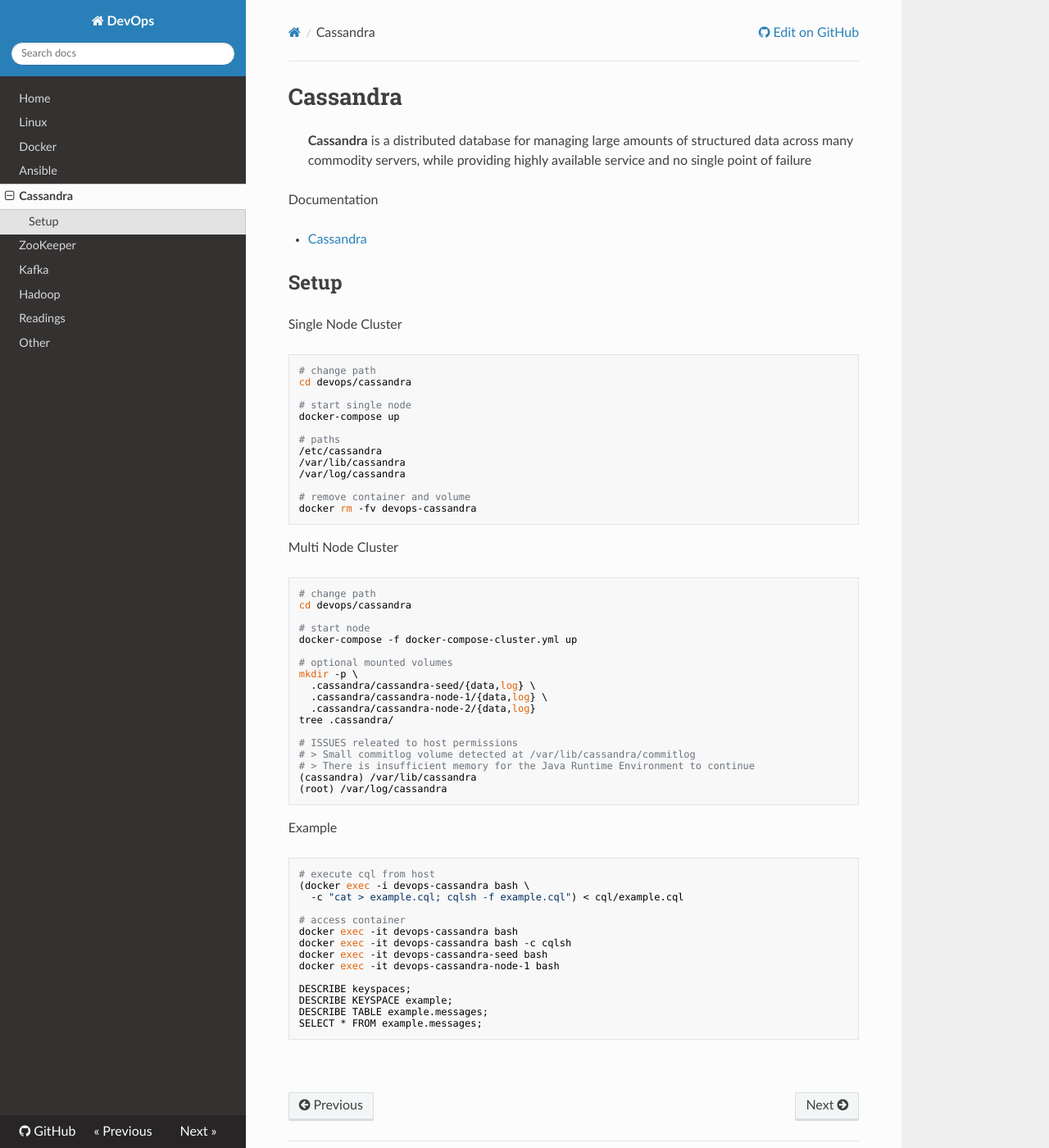
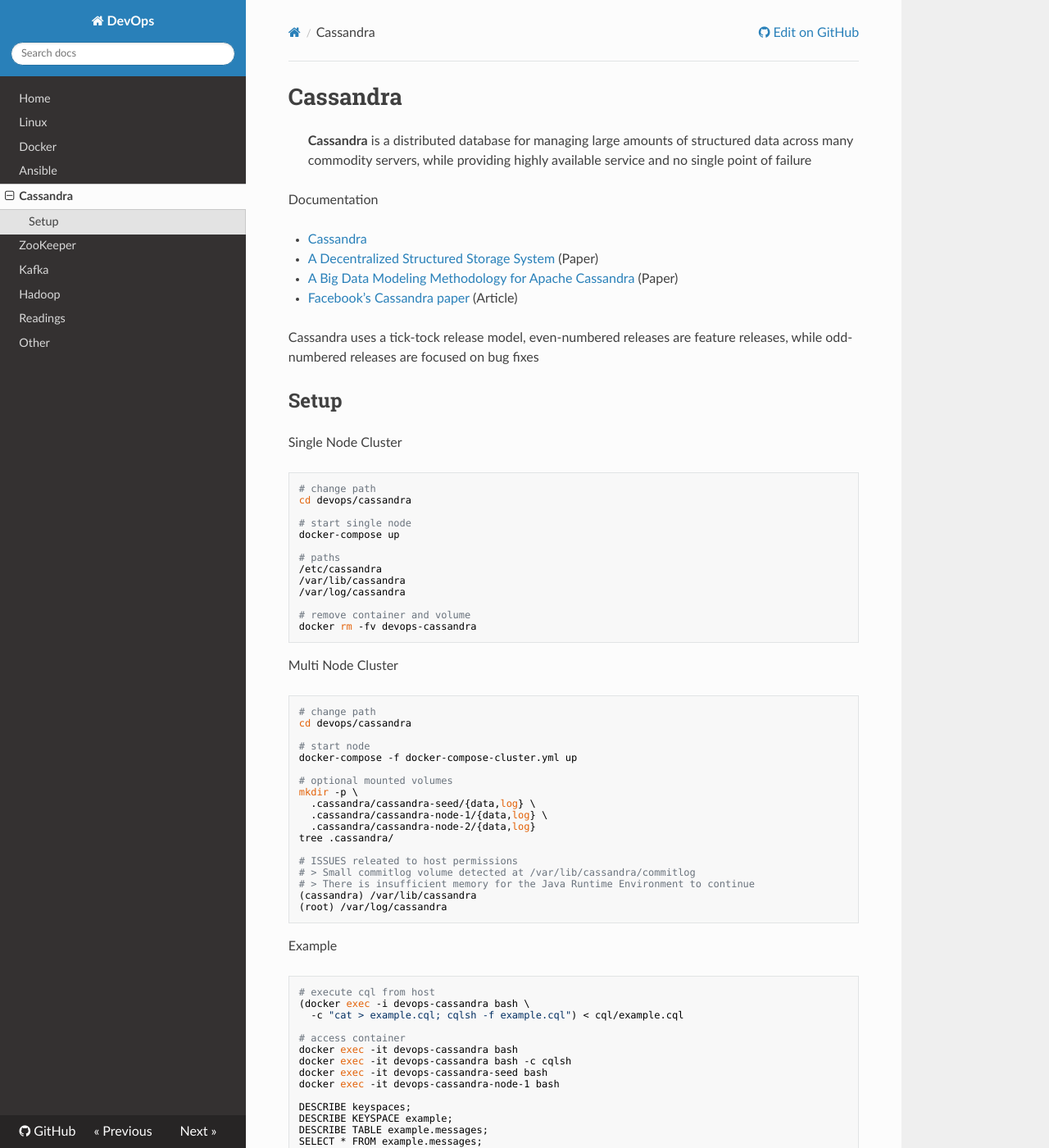
Before and after one commit to niqdev/devops, an MkDocs documentation site: the page built from docs/cassandra.md, in a window 1280 px wide and 1400 px high. Shown: the whole window at 82% size. Built offline with MkDocs 1.6.1, drawn with Linux system fonts in a browser that asks for light colours; nearby versions of some CDN libraries; old or Windows-style settings are respelled for this version of MkDocs; some of the changed text lies outside the part shown.

Commit message:
doc: update cassandra

````diff
--- a/docs/cassandra.md
+++ b/docs/cassandra.md
@@ -5,6 +5,14 @@
 Documentation
 
 * [Cassandra](https://cassandra.apache.org)
+
+* [A Decentralized Structured Storage System](https://www.cs.cornell.edu/projects/ladis2009/papers/lakshman-ladis2009.pdf) (Paper)
+
+* [A Big Data Modeling Methodology for Apache Cassandra](https://pdfs.semanticscholar.org/22c6/740341ef13d3c5ee52044a4fbaad911f7322.pdf) (Paper)
+
+* [Facebook’s Cassandra paper](https://docs.datastax.com/en/articles/cassandra/cassandrathenandnow.html) (Article)
+
+Cassandra uses a tick-tock release model, even-numbered releases are feature releases, while odd-numbered releases are focused on bug fixes
 
 ## Setup
 
@@ -65,4 +73,13 @@ DESCRIBE TABLE example.messages;
 SELECT * FROM example.messages;
 ```
 
+Old `cassandra-cli` deprecated and removed in Cassandra 3.0
+
+```bash
+USE keyspace_name;
+LIST table_name;
+GET table_name["primary_key"];
+SET table_name["primary_key"]["column_name"]
+```
+
 <br>
````
Also changed, not shown: docs/readings.md (+0 -4 lines).
